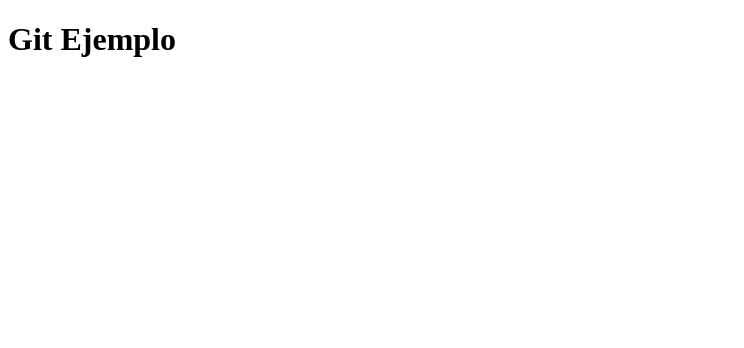
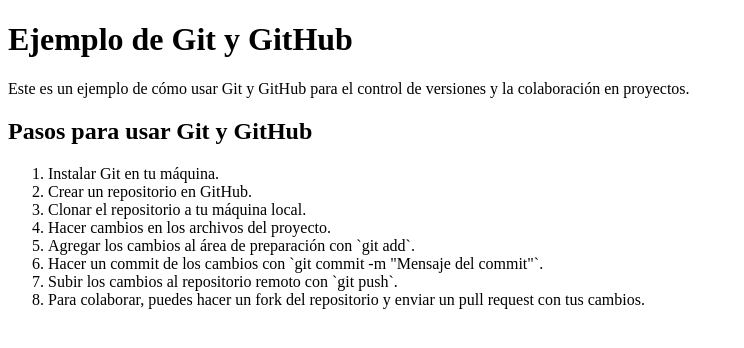
Before and after one commit to jorgeDev125/GitEjemplo, a plain HTML site: page index.html in a window 1280 px wide. Shown: the whole page, without its empty margins (0-744 px from the left). Drawn offline with Linux system fonts and the light colour scheme.

Commit message:
add content to index.html

```diff
--- a/index.html
+++ b/index.html
@@ -6,6 +6,19 @@
     <title>Document</title>
 </head>
 <body>
-    <h1>Git Ejemplo</h1>
+    <h1>Ejemplo de Git y GitHub</h1>
+    <p>Este es un ejemplo de cómo usar Git y GitHub para el control de versiones y la colaboración en proyectos.</p>
+
+    <h2>Pasos para usar Git y GitHub</h2>
+    <ol>
+        <li>Instalar Git en tu máquina.</li>
+        <li>Crear un repositorio en GitHub.</li>
+        <li>Clonar el repositorio a tu máquina local.</li>
+        <li>Hacer cambios en los archivos del proyecto.</li>
+        <li>Agregar los cambios al área de preparación con `git add`.</li>
+        <li>Hacer un commit de los cambios con `git commit -m "Mensaje del commit"`.</li>
+        <li>Subir los cambios al repositorio remoto con `git push`.</li>
+        <li>Para colaborar, puedes hacer un fork del repositorio y enviar un pull request con tus cambios.</li>
+    </ol>
 </body>
 </html>
```
